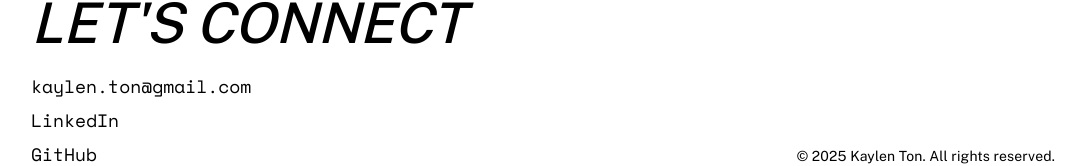
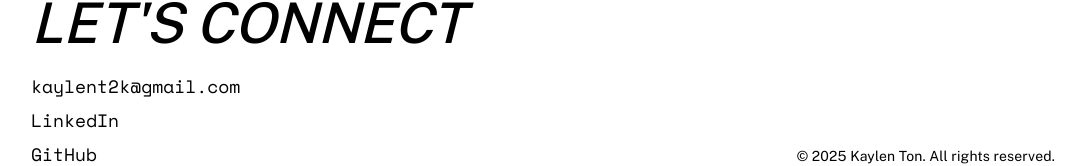
Before and after one commit to kellytton/kaylenton-portfolio, a React (Vite) app: page / in a window 1280 px wide. Shown: the part 4059-4225 px from the top of the page, without its empty margins (97-1183 px from the left). Built offline with nearby package versions, Linux system fonts and the light colour scheme.

Commit message:
modify email

```diff
--- a/src/components/footer/Footer.jsx
+++ b/src/components/footer/Footer.jsx
@@ -54,7 +54,7 @@ function Footer() {
 
           <Box sx={{ display: "flex", flexDirection: "column", gap: 1 }}>
             <Link
-              href="mailto:kaylen.ton@gmail.com"
+              href="mailto:kaylent2k@gmail.com"
               sx={{
                 fontFamily: '"Space Mono", monospace',
                 fontSize: { xs: "0.875rem", sm: "1rem", md: "1.125rem" },
@@ -66,7 +66,7 @@ function Footer() {
                 },
               }}
             >
-              kaylen.ton@gmail.com
+              kaylent2k@gmail.com
             </Link>
             <Link
               href="https://www.linkedin.com/in/kaylenton/"
```
